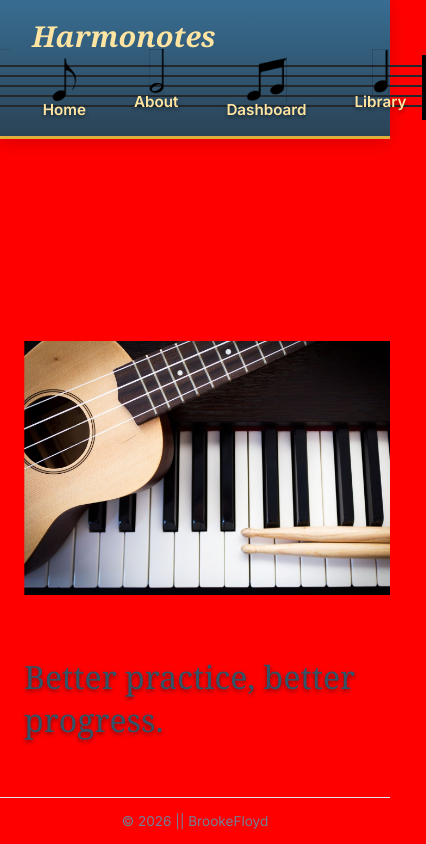
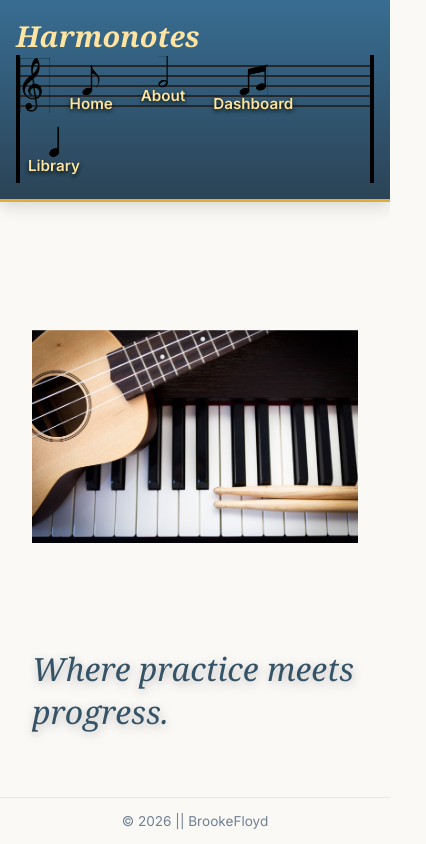
Before and after one commit to BrookeFloyd10/Harmonotes-BrookeF, a React (Vite) app in the folder harmonotes/: page / in a window 390 px wide. Shown: the whole page, 426 px wide, since content can reach past the window. Built offline with nearby package versions, Linux system fonts and the light colour scheme.

Commit message:
removed fixed heights and replaced px with calculated equilivant in rem to allow more responsiveness and adjustments for media, removed object rule on navigation

```diff
--- a/harmonotes/src/App.css
+++ b/harmonotes/src/App.css
@@ -14,7 +14,7 @@ body {
 .body-container {
     display: flex;
     flex-direction: column;
-    height: 100vh;
+    min-height: 100vh;
     width: 100%;
 }
 
@@ -33,13 +33,13 @@ main {
     display: flex;
     justify-content: space-between;
     align-items: center;
-    padding: 1rem 5rem;
+    padding: 1.75rem 5rem;
 }
 
 .site-header h1 {
     font-family:Georgia, serif;
     font-style: italic;
-    font-size: 2.7rem;
+    font-size: 3rem;
     margin: 0;
     color: #FFE5A1;
 }
@@ -92,22 +92,21 @@ main {
     text-decoration: none;
     text-shadow: 0 2px 4px #00000080;
     transition: .2s ease;
-    margin: 1rem;
+    margin: 0.5rem;
 }
 
-.nav-bar img,
-.nav-bar object {
-  height: 45px !important;
-  width: auto !important;
-  margin-bottom: -2px;
-  display: block;
-  filter: brightness(0);
-  mix-blend-mode:multiply;
+.nav-bar img {
+    height: 2.8rem;
+    width: auto;
+    margin-bottom: -2px;
+    display: block;
+    filter: brightness(0);
+    mix-blend-mode:multiply;
 }
 
 
 .nav-bar img#treble-clef {
-    height: 80px !important;
+    height: 5rem;;
     margin-top: 1rem;
     width: auto;
 }
@@ -115,14 +114,16 @@ main {
 .nav-bar ul {
     display: flex;
     flex-direction: row;
+    flex-wrap: wrap;
     align-items: center;
     list-style-type: none;
     position: relative;
     margin: 0;
     padding: 0;
-    height: 65px;
+    min-height: 65px;
     border-left: .30rem solid black;
     border-right: .25rem solid black;
+    filter:drop-shadow(.5px .5px #012117);
 }
 
 .nav-bar a:hover {
@@ -134,24 +135,26 @@ main {
     flex: 1;
     display: flex;
     flex-direction: column;
-    justify-content: flex-end;
+    justify-content: center;
     align-items: center;
-    /* padding: 40px; */
-    background-image: url("./assets/images/homepage.svg");
-    margin: 4rem;
-    background-size:contain;
-    background-position: center;
-    background-repeat: no-repeat;
-    width: 100%;
+    padding: 2rem;
+    gap: 2rem;
 }
 
+.home-page img {
+    width: min(850px, 100%);
+    max-width: 100%;
+    min-height: 0;
+    height: auto;
+ }
 
 .home-page p {
     padding-top: 0;
+    font-style: italic;
     margin-top: 0 ;
     font-size: 2rem;
     color: #355367;
-    text-shadow: 0 2px 4px #00000080;
+    text-shadow: 1px 3px 10px #55565d5d;
     font-family: Georgia, serif;
 }
 
@@ -284,8 +287,9 @@ aside.instructor-question {
     box-shadow: 0 1px 12px 8px #c3bfbd6c;
     border-radius: 10px;
     padding: 1.5rem;
-    height: 470px;
-    width: 320px;
+    height: auto;
+    width: 100%;
+    max-width: 320px;
     overflow-x: scroll;
 }
 
@@ -301,7 +305,6 @@ aside.instructor-question {
     margin-bottom: 1rem;
     text-align: left;
 }
-
 
 
 .about-page {
@@ -403,10 +406,7 @@ textarea {
     margin: .5rem;
     transition: .2s ease;
     font-size: 0.95rem;
-
 }
-
-/* try to find a way for textarea to go to the right */
 
 input:focus,
 textarea:focus {
@@ -601,14 +601,14 @@ article a:hover {
 
 @media (max-width: 768px) {
 
-body {
+/* body {
     background-color: red !important;
-}
+} */
 
 .site-header {
     flex-wrap: wrap;
     margin: 0;
-    padding: 1rem 2rem;
+    padding: 1rem;
 }
 
 .site-header h1 {
@@ -619,25 +619,32 @@ body {
     justify-content: center;
     margin-right: 0;
     width: 100%;
+    max-width: 100%;
+    overflow: hidden;
 }
 
 .nav-bar ul {
-    gap: 1rem;
+    gap: .75rem;
+    padding: 0;
+}
+
+.nav-bar img {
+    height: 32px;
+}
+
+.nav-bar img#treble-clef {
+    height: 55px;
+    margin-top: 0.5rem;
+}
+
+.home-page {
+    margin-top: 1.5rem;
 }
 
 .home-page img {
     justify-content: contain;
     margin: auto;
 }
-
-.home-page {
-    margin: 1.5rem;
-}
-
-.dashboard-top {
-    flex-direction: column;
-}
-
 
 .dashboard-left {
     flex-direction: row;
--- a/harmonotes/src/components/layout/NavBar.jsx
+++ b/harmonotes/src/components/layout/NavBar.jsx
@@ -13,7 +13,7 @@ const NavBar = () =>{
             <li><Link to="/"><img src={eighthNote} alt= "8th note icon link to home page" />Home</Link></li>
             <li><Link to="/about"><img src={halfNote} alt= "half note icon link to about page" />About</Link></li>
             <li><Link to="/dashboard"><img src={sixteenthNote} alt= "16th note icon link to dashboard" />Dashboard</Link></li>
-            <li><Link to="/library"><img src={quarterNote} alt= "quarter note icon link to" />Library</Link></li>
+            <li><Link to="/library"><img src={quarterNote} alt= "quarter note icon link to library" />Library</Link></li>
         </ul>
     </nav>
     )
--- a/harmonotes/src/pages/Home.jsx
+++ b/harmonotes/src/pages/Home.jsx
@@ -1,9 +1,10 @@
-import { Link } from 'react-router';
+import homepage from "../assets/images/homepage.svg";
 
 const Home = () => {
     return(
         <div className="home-page">
-            <p>Better practice, better progress.</p>
+            <img src={homepage} alt="artsy photo of guitar piano and drum sticks" />
+            <p>Where practice meets progress.</p>
         </div>
     )
 }
```
